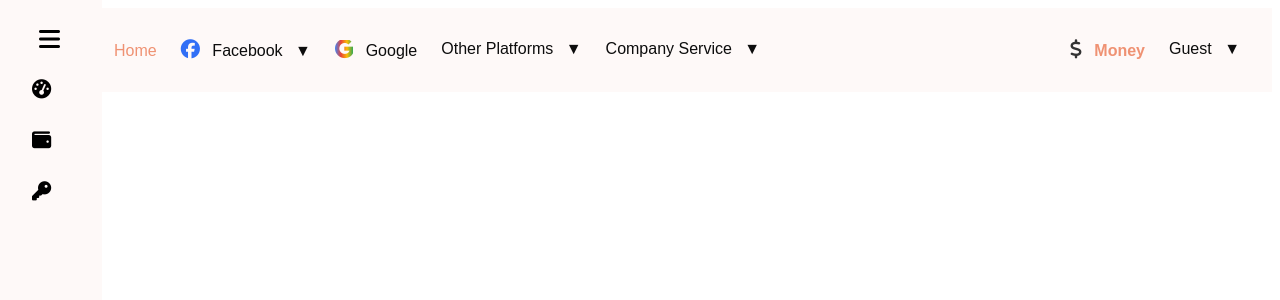
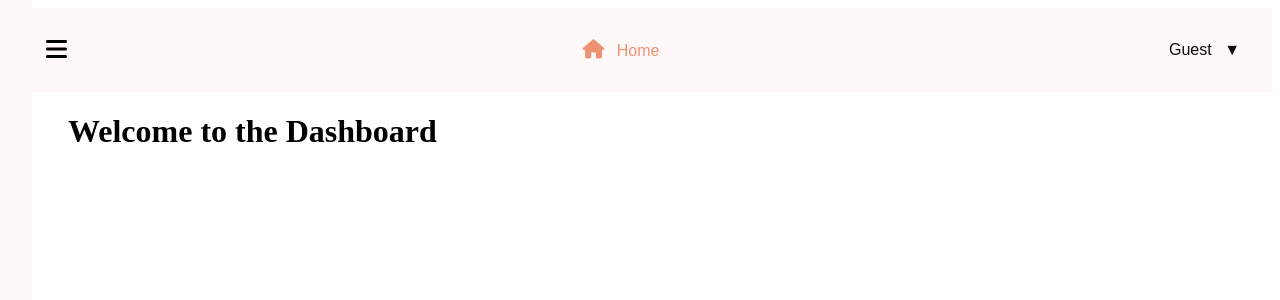
Before and after one commit to dcorehost/kimifrontend, a React (Vite) app: page /dashboard in a window 1280 px wide. Shown: the top 300 px of the page. Built offline with nearby package versions, Linux system fonts and the light colour scheme.

Commit message:
routing setup

```diff
--- a/src/Components/DashNavbar/DashNavbar.jsx
+++ b/src/Components/DashNavbar/DashNavbar.jsx
@@ -1,10 +1,131 @@
+// import React from "react";
+// import styles from "./DashNavbar.module.css";
+// import '@fortawesome/fontawesome-free/css/all.min.css';
+
+// const DashNavbar = ({ userName = "Guest" }) => {
+//   return (
+//     <nav className={styles.navbar}>
+//       <div className={styles.leftNav}>
+//         <ul className={styles.navLinks}>
+//           <li>
+//             <a href="#home" className={styles.link} id={styles.home}>
+//               <i className="fas fa-home"></i> Home
+//             </a>
+//           </li>
+//           <li className={styles.dropdown}>
+//             <a href="#facebook" className={styles.link}>
+//               <i className="fab fa-facebook" id={styles.face}></i> Facebook <span className={styles.arrow}>&#9660;</span>
+//             </a>
+//             <ul className={styles.submenu}>
+//               <li>
+//                 <a href="#page1" className={styles.link}> <i className="fab fa-facebook" style={{ color: '#316FF6' }}></i> Facebook</a>
+//               </li>
+//               <li>
+//                 <a href="#page2" className={styles.link}> <i className="fas fa-chart-line" style={{ color: '#F2B50F' }}></i> AssetsMarketing</a>
+//               </li>
+//             </ul>
+//           </li>
+//           <li>
+//             <a href="#google" className={styles.link}>
+//               <i className="fab fa-google" id={styles.google}></i> Google
+//             </a>
+//           </li>
+//           <li className={styles.dropdown}>
+//             <a href="#other" className={styles.link}>
+//               Other Platforms <span className={styles.arrow}>&#9660;</span>
+//             </a>
+//             <ul className={styles.submenu}>
+//               <li>
+//                 <a href="#platform1" className={styles.link}><i className="fab fa-tiktok" style={{ color: '#010101  ' }}></i> TikTok</a>
+//               </li>
+//               <li>
+//                 <a href="#platform2" className={styles.link}><i className="fab fa-tiktok" style={{ color: '#010101' }}></i> TikTokShop</a>
+//               </li>
+//               <li>
+//                 <a href="#platform3" className={styles.link}><i className="fab fa-microsoft" style={{ color: '#00A4EF' }}></i> Bing</a>
+//               </li>
+//               <li>
+//                 <a href="#platform4" className={styles.link}><i className="fab fa-snapchat" style={{ color: '#FFFC00' }}></i> Snapchat</a>
+//               </li>
+//               <li>
+//                 <a href="#platform5" className={styles.link}><i className="fab fa-taboola" style={{ color: '#3798D2' }}></i> Taboola</a>
+//               </li>
+//               <li>
+//                 <a href="#platform6" className={styles.link}><i className="fas fa-video" style={{ color: '#FF6B91' }}></i> Mediago</a>
+//               </li>
+//               <li>
+//                 <a href="#platform7" className={styles.link}><i className="fas fa-brain" style={{ color: '#FF6F61' }}></i>Outbrain</a>
+//               </li>
+//               <li>
+//                 <a href="#platform8" className={styles.link}><i className="fab fa-kawaii" style={{ color: '#FF6B91' }}></i> Kawai</a>
+//               </li>
+//             </ul>
+//           </li>
+//           <li className={styles.dropdown}>
+//             <a href="#company-service" className={styles.link}>
+//               Company Service <span className={styles.arrow}>&#9660;</span>
+//             </a>
+//             <ul className={styles.submenu}>
+//               <li>
+//                 <a href="#service1" className={styles.link}><i className="fas fa-building" style={{ color: '#000' }}></i> Company</a>
+//               </li>
+//               <li>
+//                 <a href="#service2" className={styles.link}><i className="fas fa-phone" style={{ color: '#FF6F61' }}></i> Tel Card</a>
+//               </li>
+//             </ul>
+//           </li>
+//         </ul>
+//       </div>
+
+//       <div className={styles.rightNav}>
+//         <ul className={styles.navLinks}>
+//           <li>
+//             <a href="#money" className={`${styles.link} ${styles.money}`} id={styles.home}>
+//               <i className="fas fa-dollar-sign"></i> Money
+//             </a>
+//           </li>
+//           <li className={styles.dropdown}>
+//             <span className={styles.link}>
+//               {userName} <span className={styles.arrow}>&#9660;</span>
+//             </span>
+//             <ul className={styles.submenu}>
+//               <li>
+//                 <a href="#profile" className={styles.link}>Profile</a>
+//               </li>
+//               <li>
+//                 <a href="#settings" className={styles.link}>Settings</a>
+//               </li>
+//               <li>
+//                 <a href="#logout" className={styles.link}>Logout</a>
+//               </li>
+//             </ul>
+//           </li>
+//         </ul>
+//       </div>
+//     </nav>
+//   );
+// };
+
+// export default DashNavbar;
+
+
+
+//working code
 import React from "react";
 import styles from "./DashNavbar.module.css";
 import '@fortawesome/fontawesome-free/css/all.min.css';
 
-const DashNavbar = ({ userName = "Guest" }) => {
+const DashNavbar = ({ isSidebarOpen, toggleSidebar, userName = "Guest" }) => {
   return (
-    <nav className={styles.navbar}>
+    <nav className={`${styles.navbar} ${isSidebarOpen ? styles.open : ""}`}>
+      {/* Toggle Button */}
+      <button
+        className={`${styles.toggleButton} ${isSidebarOpen ? styles.rotate : ""}`}
+        onClick={toggleSidebar}
+      >
+        <i className={`fas ${isSidebarOpen ? 'fa-times' : 'fa-bars'}`}></i>
+      </button>
+
       <div className={styles.leftNav}>
         <ul className={styles.navLinks}>
           <li>
@@ -12,78 +133,12 @@ const DashNavbar = ({ userName = "Guest" }) => {
               <i className="fas fa-home"></i> Home
             </a>
           </li>
-          <li className={styles.dropdown}>
-            <a href="#facebook" className={styles.link}>
-              <i className="fab fa-facebook" id={styles.face}></i> Facebook <span className={styles.arrow}>&#9660;</span>
-            </a>
-            <ul className={styles.submenu}>
-              <li>
-                <a href="#page1" className={styles.link}> <i className="fab fa-facebook" style={{ color: '#316FF6' }}></i> Facebook</a>
-              </li>
-              <li>
-                <a href="#page2" className={styles.link}> <i className="fas fa-chart-line" style={{ color: '#F2B50F' }}></i> AssetsMarketing</a>
-              </li>
-            </ul>
-          </li>
-          <li>
-            <a href="#google" className={styles.link}>
-              <i className="fab fa-google" id={styles.google}></i> Google
-            </a>
-          </li>
-          <li className={styles.dropdown}>
-            <a href="#other" className={styles.link}>
-              Other Platforms <span className={styles.arrow}>&#9660;</span>
-            </a>
-            <ul className={styles.submenu}>
-              <li>
-                <a href="#platform1" className={styles.link}><i className="fab fa-tiktok" style={{ color: '#010101  ' }}></i> TikTok</a>
-              </li>
-              <li>
-                <a href="#platform2" className={styles.link}><i className="fab fa-tiktok" style={{ color: '#010101' }}></i> TikTokShop</a>
-              </li>
-              <li>
-                <a href="#platform3" className={styles.link}><i className="fab fa-microsoft" style={{ color: '#00A4EF' }}></i> Bing</a>
-              </li>
-              <li>
-                <a href="#platform4" className={styles.link}><i className="fab fa-snapchat" style={{ color: '#FFFC00' }}></i> Snapchat</a>
-              </li>
-              <li>
-                <a href="#platform5" className={styles.link}><i className="fab fa-taboola" style={{ color: '#3798D2' }}></i> Taboola</a>
-              </li>
-              <li>
-                <a href="#platform6" className={styles.link}><i className="fas fa-video" style={{ color: '#FF6B91' }}></i> Mediago</a>
-              </li>
-              <li>
-                <a href="#platform7" className={styles.link}><i className="fas fa-brain" style={{ color: '#FF6F61' }}></i>Outbrain</a>
-              </li>
-              <li>
-                <a href="#platform8" className={styles.link}><i className="fab fa-kawaii" style={{ color: '#FF6B91' }}></i> Kawai</a>
-              </li>
-            </ul>
-          </li>
-          <li className={styles.dropdown}>
-            <a href="#company-service" className={styles.link}>
-              Company Service <span className={styles.arrow}>&#9660;</span>
-            </a>
-            <ul className={styles.submenu}>
-              <li>
-                <a href="#service1" className={styles.link}><i className="fas fa-building" style={{ color: '#000' }}></i> Company</a>
-              </li>
-              <li>
-                <a href="#service2" className={styles.link}><i className="fas fa-phone" style={{ color: '#FF6F61' }}></i> Tel Card</a>
-              </li>
-            </ul>
-          </li>
+          {/* Additional navbar items */}
         </ul>
       </div>
 
       <div className={styles.rightNav}>
         <ul className={styles.navLinks}>
-          <li>
-            <a href="#money" className={`${styles.link} ${styles.money}`} id={styles.home}>
-              <i className="fas fa-dollar-sign"></i> Money
-            </a>
-          </li>
           <li className={styles.dropdown}>
             <span className={styles.link}>
               {userName} <span className={styles.arrow}>&#9660;</span>
--- a/src/Components/DashNavbar/DashNavbar.module.css
+++ b/src/Components/DashNavbar/DashNavbar.module.css
@@ -233,3 +233,34 @@
     font-weight: bold;
     font-size: 1.2rem;
 }
+
+
+
+
+
+
+.navbar {
+    display: flex;
+    justify-content: space-between;
+    align-items: center;
+    background-color: #FEF9F8;
+    padding: 1rem 2rem;
+    color: #0D0D0D;
+    transition: left 0.3s ease;
+  }
+
+  .navbar.open {
+    margin-left: 200px; /* Adjust for the open sidebar */
+  }
+
+  .toggleButton {
+    background-color: #FEF9F8;
+    color: black;
+    border: none;
+    font-size: 1.5rem;
+    cursor: pointer;
+  }
+
+  .rotate {
+    transform: rotate(90deg); /* Rotate the icon */
+  }
--- a/src/Components/Sidebar/Sidebar.jsx
+++ b/src/Components/Sidebar/Sidebar.jsx
@@ -1,76 +1,198 @@
-import React, { useState } from "react";
+// import React, { useState } from "react";
+// import styles from "./Sidebar.module.css";
+// import '@fortawesome/fontawesome-free/css/all.min.css';
+
+// const Sidebar = () => {
+//   const [isOpen, setIsOpen] = useState(false);
+//   const [walletExpanded, setWalletExpanded] = useState(false); // State to toggle wallet options
+
+//   const toggleSidebar = () => {
+//     setIsOpen(!isOpen);
+//   };
+
+//   const toggleWallet = () => {
+//     setWalletExpanded(!walletExpanded); // Toggle wallet options visibility
+//   };
+
+//   return (
+//     <div>
+//       {/* Sidebar */}
+//       <div className={`${styles.sidebar} ${isOpen ? styles.open : ""}`}>
+//         {/* Toggle Button inside Sidebar */}
+//         <button
+//           className={`${styles.toggleButton} ${isOpen ? styles.rotate : ""}`}
+//           onClick={toggleSidebar}
+//         >
+//           <i className={`fas ${isOpen ? 'fa-times' : 'fa-bars'}`}></i> {/* Show fa-bars when sidebar is closed, fa-times when open */}
+//         </button>
+
+//         {/* Sidebar Links */}
+//         <ul className={`${styles.sidebarLinks} ${isOpen ? styles.showText : ""}`}>
+//           <li>
+//             <a href="#dashboard" className={styles.link}>
+//               <i className="fas fa-tachometer-alt"></i> {/* Icon always visible */}
+//               {isOpen && ' Dashboard'} {/* Text only when open */}
+//             </a>
+//           </li>
+//           <li>
+//             <div
+//               className={`${styles.link} ${styles.walletLink}`}
+//               onClick={toggleWallet} // Toggle wallet options on click
+//             >
+//               <i className="fas fa-wallet"></i> {/* Icon always visible */}
+//               {isOpen && ' Wallet'}
+//               {isOpen && (
+//                 <i className={`fas ${walletExpanded ? 'fa-chevron-up' : 'fa-chevron-down'}`} style={{ marginLeft: 'auto' }}></i>
+//               )}
+//             </div>
+//             {walletExpanded && isOpen && (
+//               <ul className={styles.subMenu}>
+//                 <li>
+//                   <a href="#add-money" className={styles.subLink}>
+//                     Add Money
+//                   </a>
+//                 </li>
+//                 <li>
+//                   <a href="#pay-link" className={styles.subLink}>
+//                     Pay Link
+//                   </a>
+//                 </li>
+//                 <li>
+//                   <a href="#wallet-flow" className={styles.subLink}>
+//                     Wallet Flow
+//                   </a>
+//                 </li>
+//               </ul>
+//             )}
+//           </li>
+//           <li>
+//             <a href="#2f" className={styles.link}>
+//               <i className="fas fa-key"></i> {/* Icon always visible */}
+//               {isOpen && ' 2F Tool'} {/* Text only when open */}
+//             </a>
+//           </li>
+//         </ul>
+//       </div>
+//     </div>
+//   );
+// };
+
+// export default Sidebar;
+
+
+
+
+// import React, { useState } from "react";
+// import DashNavbar from "../../Components/DashNavbar/DashNavbar";
+// import styles from "./Sidebar.module.css";
+// import '@fortawesome/fontawesome-free/css/all.min.css';
+
+// const Sidebar = () => {
+//   const [isOpen, setIsOpen] = useState(false);
+//   const [walletExpanded, setWalletExpanded] = useState(false); // State to toggle wallet options
+
+//   const toggleSidebar = () => {
+//     setIsOpen(!isOpen);
+//   };
+
+//   const toggleWallet = () => {
+//     setWalletExpanded(!walletExpanded); // Toggle wallet options visibility
+//   };
+
+//   return (
+//     <div>
+//       {/* Sidebar */}
+//       <div className={`${styles.sidebar} ${isOpen ? styles.open : ""}`}>
+//         {/* DashNavbar */}
+//         <DashNavbar /> {/* Add DashNavbar here */}
+
+//         {/* Toggle Button inside Sidebar */}
+//         <button
+//           className={`${styles.toggleButton} ${isOpen ? styles.rotate : ""}`}
+//           onClick={toggleSidebar}
+//         >
+//           <i className={`fas ${isOpen ? 'fa-times' : 'fa-bars'}`}></i> {/* Show fa-bars when sidebar is closed, fa-times when open */}
+//         </button>
+
+//         {/* Sidebar Links */}
+//         <ul className={`${styles.sidebarLinks} ${isOpen ? styles.showText : ""}`}>
+//           <li>
+//             <a href="#dashboard" className={styles.link}>
+//               <i className="fas fa-tachometer-alt"></i> {/* Icon always visible */}
+//               {isOpen && ' Dashboard'} {/* Text only when open */}
+//             </a>
+//           </li>
+//           <li>
+//             <div
+//               className={`${styles.link} ${styles.walletLink}`}
+//               onClick={toggleWallet} // Toggle wallet options on click
+//             >
+//               <i className="fas fa-wallet"></i> {/* Icon always visible */}
+//               {isOpen && ' Wallet'}
+//               {isOpen && (
+//                 <i className={`fas ${walletExpanded ? 'fa-chevron-up' : 'fa-chevron-down'}`} style={{ marginLeft: 'auto' }}></i>
+//               )}
+//             </div>
+//             {walletExpanded && isOpen && (
+//               <ul className={styles.subMenu}>
+//                 <li>
+//                   <a href="#add-money" className={styles.subLink}>
+//                     Add Money
+//                   </a>
+//                 </li>
+//                 <li>
+//                   <a href="#pay-link" className={styles.subLink}>
+//                     Pay Link
+//                   </a>
+//                 </li>
+//                 <li>
+//                   <a href="#wallet-flow" className={styles.subLink}>
+//                     Wallet Flow
+//                   </a>
+//                 </li>
+//               </ul>
+//             )}
+//           </li>
+//           <li>
+//             <a href="#2f" className={styles.link}>
+//               <i className="fas fa-key"></i> {/* Icon always visible */}
+//               {isOpen && ' 2F Tool'} {/* Text only when open */}
+//             </a>
+//           </li>
+//         </ul>
+//       </div>
+//     </div>
+//   );
+// };
+
+// export default Sidebar;
+
+
+
+
+//working code
+import React from "react";
 import styles from "./Sidebar.module.css";
 import '@fortawesome/fontawesome-free/css/all.min.css';
 
-const Sidebar = () => {
-  const [isOpen, setIsOpen] = useState(false);
-  const [walletExpanded, setWalletExpanded] = useState(false); // State to toggle wallet options
-
-  const toggleSidebar = () => {
-    setIsOpen(!isOpen);
-  };
-
-  const toggleWallet = () => {
-    setWalletExpanded(!walletExpanded); // Toggle wallet options visibility
-  };
-
+const Sidebar = ({ isSidebarOpen, toggleSidebar }) => {
   return (
     <div>
-      {/* Sidebar */}
-      <div className={`${styles.sidebar} ${isOpen ? styles.open : ""}`}>
-        {/* Toggle Button inside Sidebar */}
-        <button
-          className={`${styles.toggleButton} ${isOpen ? styles.rotate : ""}`}
+      <div className={`${styles.sidebar} ${isSidebarOpen ? styles.open : ""}`}>
+        {/* <button
+          className={`${styles.toggleButton} ${isSidebarOpen ? styles.rotate : ""}`}
           onClick={toggleSidebar}
         >
-          <i className={`fas ${isOpen ? 'fa-times' : 'fa-bars'}`}></i> {/* Show fa-bars when sidebar is closed, fa-times when open */}
-        </button>
+          <i className={`fas ${isSidebarOpen ? 'fa-times' : 'fa-bars'}`}></i>
+        </button> */}
 
-        {/* Sidebar Links */}
-        <ul className={`${styles.sidebarLinks} ${isOpen ? styles.showText : ""}`}>
+        <ul className={`${styles.sidebarLinks} ${isSidebarOpen ? styles.showText : ""}`}>
           <li>
             <a href="#dashboard" className={styles.link}>
-              <i className="fas fa-tachometer-alt"></i> {/* Icon always visible */}
-              {isOpen && ' Dashboard'} {/* Text only when open */}
+              <i className="fas fa-tachometer-alt"></i> {isSidebarOpen && "Dashboard"}
             </a>
           </li>
-          <li>
-            <div
-              className={`${styles.link} ${styles.walletLink}`}
-              onClick={toggleWallet} // Toggle wallet options on click
-            >
-              <i className="fas fa-wallet"></i> {/* Icon always visible */}
-              {isOpen && ' Wallet'}
-              {isOpen && (
-                <i className={`fas ${walletExpanded ? 'fa-chevron-up' : 'fa-chevron-down'}`} style={{ marginLeft: 'auto' }}></i>
-              )}
-            </div>
-            {walletExpanded && isOpen && (
-              <ul className={styles.subMenu}>
-                <li>
-                  <a href="#add-money" className={styles.subLink}>
-                    Add Money
-                  </a>
-                </li>
-                <li>
-                  <a href="#pay-link" className={styles.subLink}>
-                    Pay Link
-                  </a>
-                </li>
-                <li>
-                  <a href="#wallet-flow" className={styles.subLink}>
-                    Wallet Flow
-                  </a>
-                </li>
-              </ul>
-            )}
-          </li>
-          <li>
-            <a href="#2f" className={styles.link}>
-              <i className="fas fa-key"></i> {/* Icon always visible */}
-              {isOpen && ' 2F Tool'} {/* Text only when open */}
-            </a>
-          </li>
+          {/* Additional sidebar items */}
         </ul>
       </div>
     </div>
--- a/src/Pages/Dashboard/Dashboard.jsx
+++ b/src/Pages/Dashboard/Dashboard.jsx
@@ -1,19 +1,54 @@
-import DashNavbar from "../../Components/DashNavbar/DashNavbar";
-import Footer from "../../Components/Footer/Footer";
-import Navbar from "../../Components/Navbar/Navbar";
-import Sidebar from "../../Components/Sidebar/Sidebar";
+// import DashNavbar from "../../Components/DashNavbar/DashNavbar";
+// import Sidebar from "../../Components/Sidebar/Sidebar";
 
 
 
+// const Dashboard = () => {
+//   return (
+//     <>
+//    <DashNavbar />
+//    <Sidebar />
+
+
+//     </>
+//   );
+// };
+
+// export default Dashboard;
+
+
+// import Sidebar from "../../Components/Sidebar/Sidebar";
+
+// const Dashboard = () => {
+//   return (
+//     <>
+//       <Sidebar />
+//     </>
+//   );
+// };
+
+// export default Dashboard;
+
+
+
+import React, { useState } from "react";
+import DashNavbar from "../../Components/DashNavbar/DashNavbar";
+import Sidebar from "../../Components/Sidebar/Sidebar";
+
 const Dashboard = () => {
+  const [isSidebarOpen, setIsSidebarOpen] = useState(false);
+
+  const toggleSidebar = () => {
+    setIsSidebarOpen(!isSidebarOpen);
+  };
+
   return (
     <>
-  {/* <Navbar /> */}
-   <DashNavbar />
-   <Sidebar />
-  {/* <Footer /> */}
-
-
+      <DashNavbar isSidebarOpen={isSidebarOpen} toggleSidebar={toggleSidebar} />
+      <Sidebar isSidebarOpen={isSidebarOpen} toggleSidebar={toggleSidebar} />
+      <div style={{ marginLeft: isSidebarOpen ? "300px" : "60px", transition: "margin-left 0.3s ease" }}>
+        <h1>Welcome to the Dashboard</h1>
+      </div>
     </>
   );
 };
```
Also changed, not shown: src/Components/Sidebar/Sidebar.module.css (+32 -0 lines).
